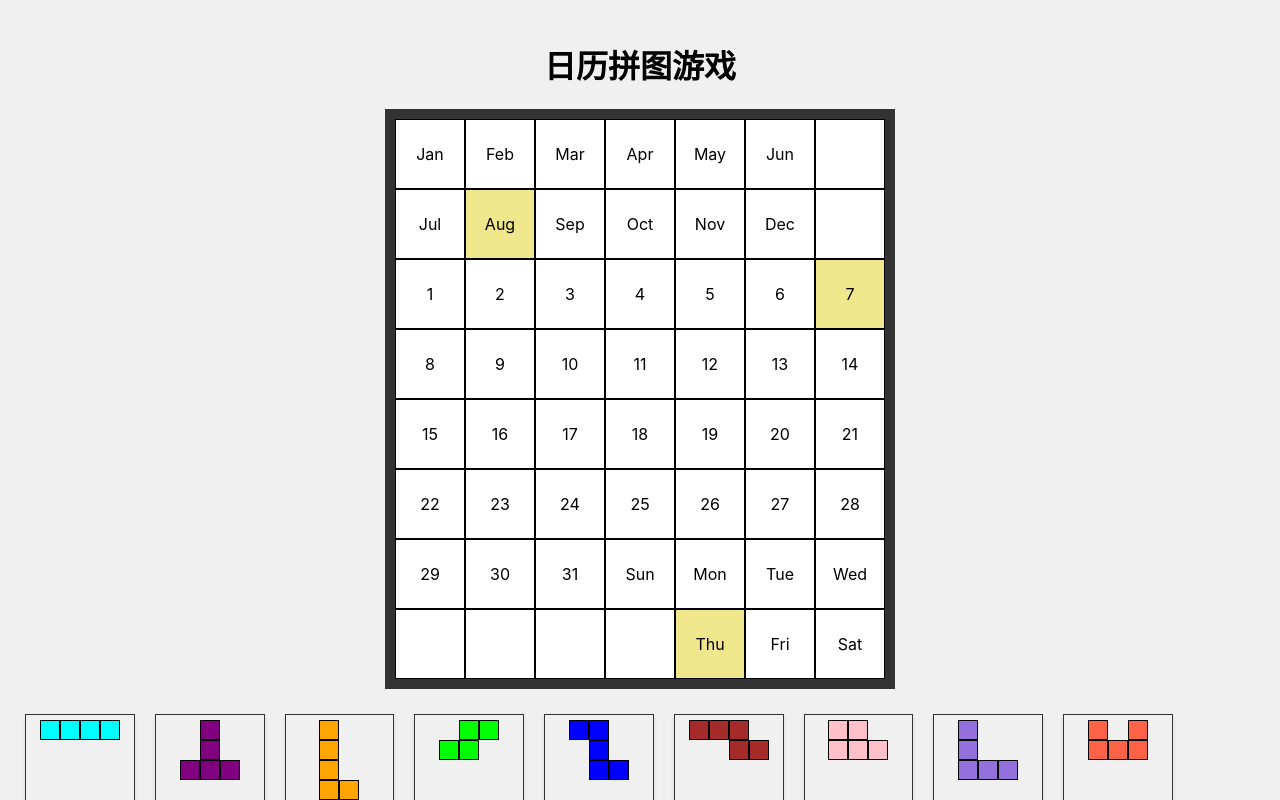
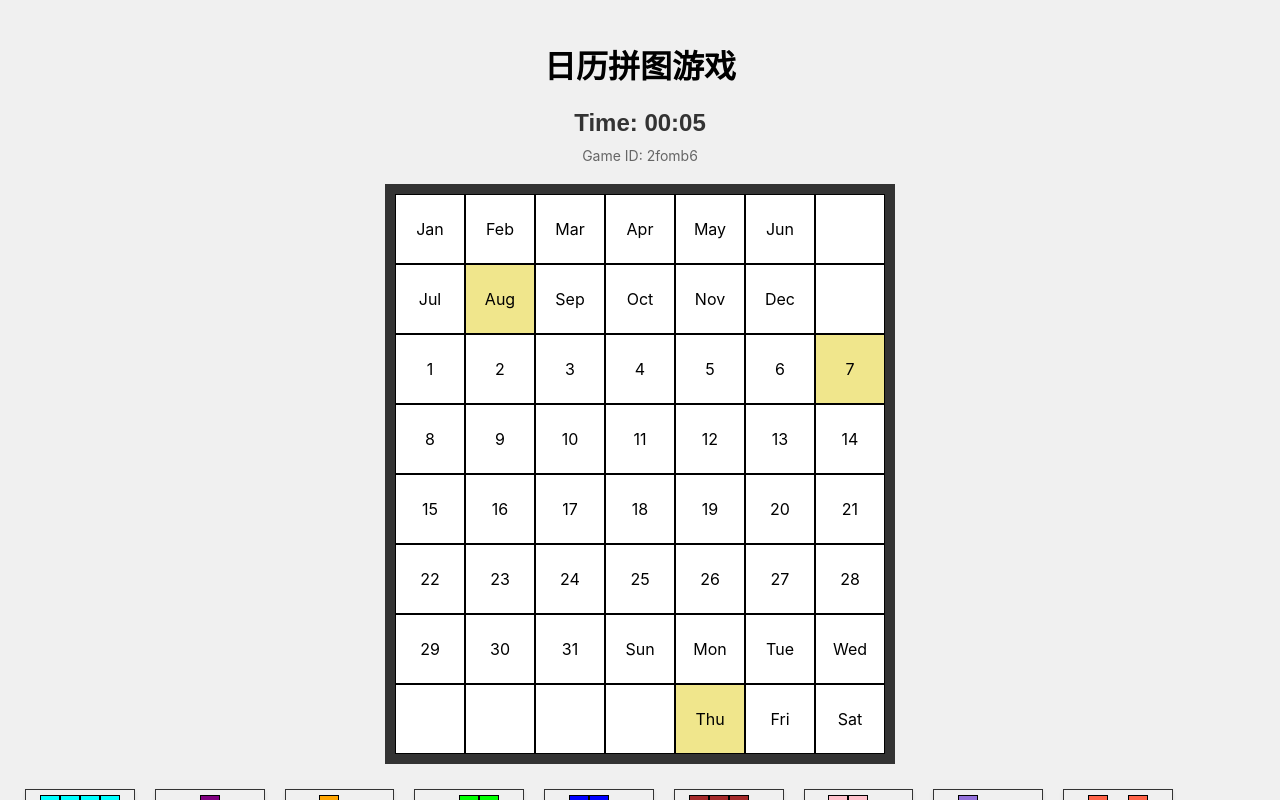
Before and after one commit to morefreeze/CalendarPuzzle, a React (Create React App) app in the folder my-cal/: page / in a window 1280 px wide. Shown: the top 800 px of the page. Built offline with nearby package versions, Linux system fonts and the light colour scheme.

Commit message:
feat(日历游戏): 添加计时器和游戏ID功能
添加计时器功能用于记录游戏时间，并生成唯一游戏ID用于保存计时状态
移除调试用的console.log语句

```diff
--- a/my-cal/src/components/CalendarGrid.js
+++ b/my-cal/src/components/CalendarGrid.js
@@ -34,6 +34,66 @@ const initialBlockTypes = [
 ];
 
 const CalendarGrid = () => {
+  // 计时器状态
+  const [timer, setTimer] = useState(0);
+  const [gameId, setGameId] = useState('');
+  const timerRef = useRef(null);
+
+  // 生成基于方块类型和棋盘状态的唯一游戏ID
+  const generateGameId = (blockTypes, boardLayout) => {
+    // 对blockTypes进行排序以确保一致性
+    const sortedBlockTypes = [...blockTypes].sort((a, b) => a.id.localeCompare(b.id));
+    // 生成方块类型的字符串表示
+    const blocksStr = sortedBlockTypes.map(block => `${block.id}:${JSON.stringify(block.shape)}`).join('|');
+    // 生成棋盘布局的字符串表示
+    const boardStr = JSON.stringify(boardLayout);
+    // 使用简单的哈希算法生成唯一ID
+    let hash = 0;
+    const str = blocksStr + boardStr;
+    for (let i = 0; i < str.length; i++) {
+      const char = str.charCodeAt(i);
+      hash = ((hash << 5) - hash) + char;
+      hash = hash & hash; // 转换为32位整数
+    }
+    return Math.abs(hash).toString(36);
+  };
+
+  // 初始化游戏ID和计时器
+  useEffect(() => {
+    // 生成游戏ID
+    const newGameId = generateGameId(initialBlockTypes, boardLayoutData);
+    setGameId(newGameId);
+
+    // 从localStorage获取保存的计时器值
+    const savedTimer = localStorage.getItem(`calendarPuzzleTimer_${newGameId}`);
+    if (savedTimer) {
+      setTimer(parseInt(savedTimer, 10));
+    }
+
+    // 启动计时器
+    timerRef.current = setInterval(() => {
+      setTimer(prevTimer => {
+        const newTimer = prevTimer + 1;
+        // 保存计时器值到localStorage
+        localStorage.setItem(`calendarPuzzleTimer_${newGameId}`, newTimer.toString());
+        return newTimer;
+      });
+    }, 1000);
+
+    // 清除计时器
+    return () => {
+      if (timerRef.current) {
+        clearInterval(timerRef.current);
+      }
+    };
+  }, []);
+
+  // 格式化时间显示
+  const formatTime = (totalSeconds) => {
+    const minutes = Math.floor(totalSeconds / 60);
+    const seconds = totalSeconds % 60;
+    return `${minutes.toString().padStart(2, '0')}:${seconds.toString().padStart(2, '0')}`;
+  };
   const [droppedBlocks, setDroppedBlocks] = useState([]);
   const [previewBlock, setPreviewBlock] = useState(null);
   const [mousePosition, setMousePosition] = useState({ x: 0, y: 0 });
@@ -293,7 +353,6 @@ const CalendarGrid = () => {
               ...flippedBlock,
               isValid
             });
-                console.log('Block flipped');
           } else {
             // 短按 - 旋转方块
             console.log(`Short pressing block: ${block.id}, rotating...`);
@@ -310,7 +369,6 @@ const CalendarGrid = () => {
               ...rotatedBlock,
               isValid
             });
-                console.log('Block rotated');
           }
         }
       }
@@ -561,6 +619,23 @@ const CalendarGrid = () => {
   };
   return (
     <div style={{ display: 'flex', flexDirection: 'column', alignItems: 'center' }}>
+      {/* 显示计时器 */}
+      <div style={{
+        fontSize: '24px',
+        fontWeight: 'bold',
+        marginBottom: '10px',
+        color: '#333',
+        fontFamily: 'Arial, sans-serif'
+      }}>
+        Time: {formatTime(timer)}
+      </div>
+      <div style={{
+        fontSize: '14px',
+        color: '#666',
+        marginBottom: '20px'
+      }}>
+        Game ID: {gameId}
+      </div>
       <div
         ref={(el) => {
           drop(el);
```
Lines whose indentation alone changed are shown as unchanged.
